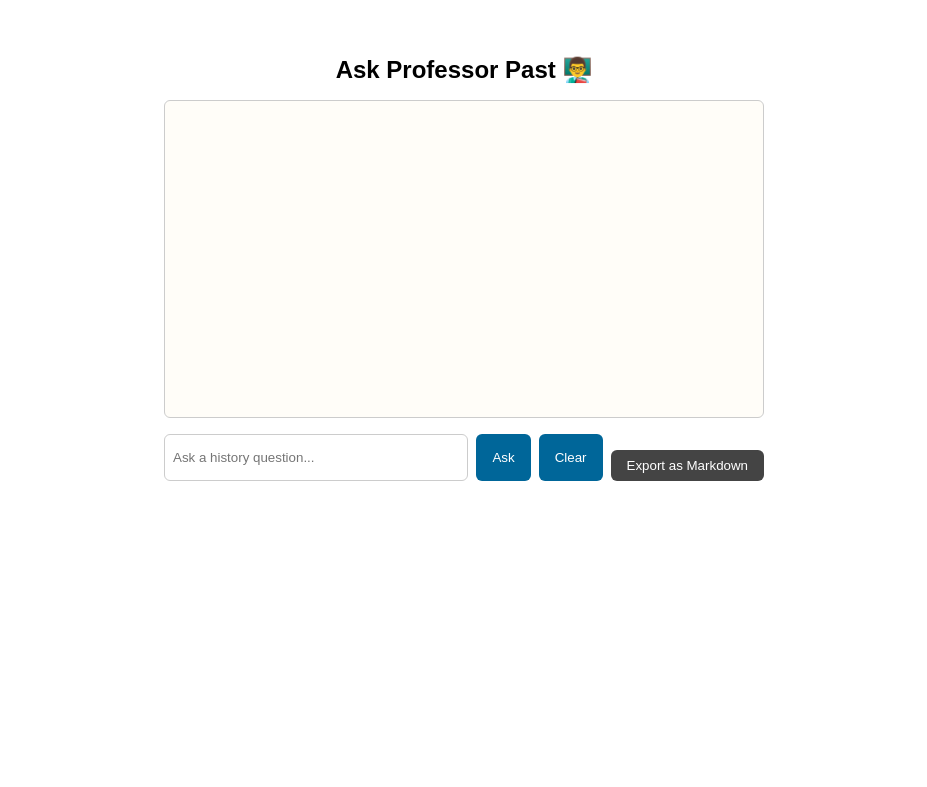
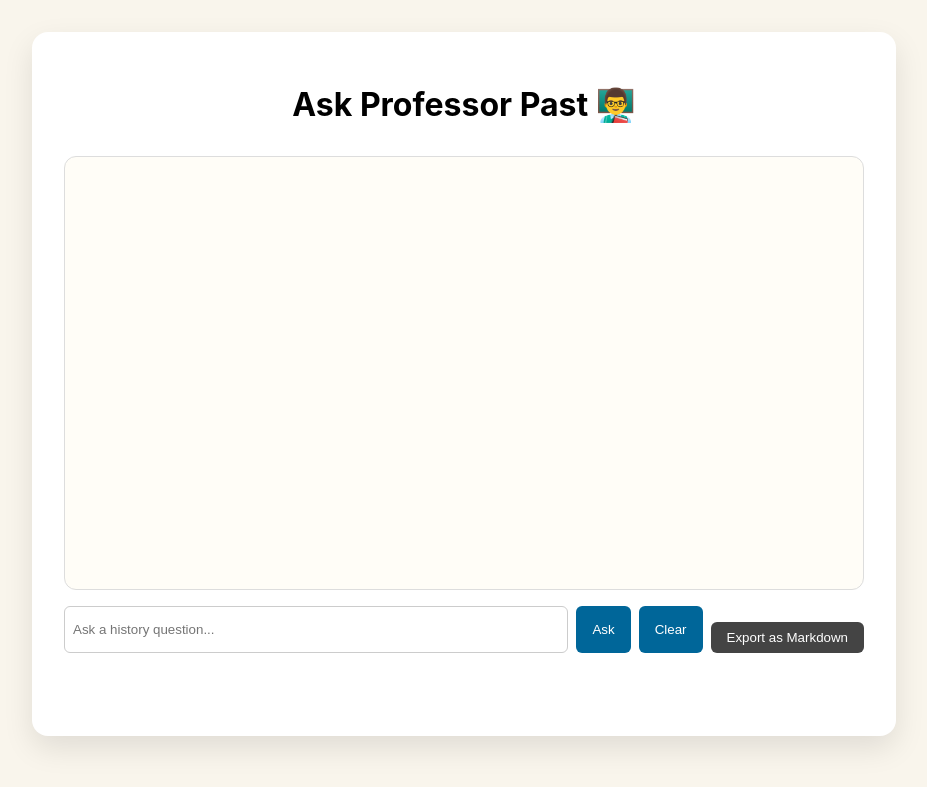
Before and after one commit to 3ixas/ask-professor-past, a Django app: page / in a window 1280 px wide. Shown: the top 787 px of the page, without its empty margins (176-1103 px from the left). Run offline with Django 5.2, Linux system fonts and the light colour scheme.

Commit message:
Improve container & layout in CSS.

```diff
--- a/core/static/core/style.css
+++ b/core/static/core/style.css
@@ -1,32 +1,37 @@
 body {
-    font-family: sans-serif;
-    background: #f41ee;
-    padding: 1rem;
+  font-family: 'Inter', sans-serif;
+  background: #f9f5ec;
+  padding: 2rem;
+  margin: 0;
 }
 
 .container {
-    max-width: 600px;
-    margin: auto;
-    background: white;
-    border-radius: 12px;
-    padding: 1rem;
-    box-shadow: 0 2px 10px rgba(0,0,0,0,0.1);
+  max-width: 800px;
+  margin: auto;
+  background: white;
+  border-radius: 16px;
+  padding: 2rem;
+  box-shadow: 0 12px 30px rgba(0, 0, 0, 0.1);
+  display: flex;
+  flex-direction: column;
+  min-height: 80vh;
 }
 
 h1 {
-    text-align: center;
-    font-size: 1.5rem;
-    margin-bottom: 1rem;
+  text-align: center;
+  font-size: 2rem;
+  margin-bottom: 2rem;
 }
 
 .chat-box {
-    height: 300px;
-    overflow-y: auto;
-    border: 1px solid #ccc;
-    padding: 0.5rem;
-    margin-bottom: 1rem;
-    border-radius: 6px;
-    background: #fffdf8;
+  flex-grow: 1;
+  overflow-y: auto;
+  border: 1px solid #ddd;
+  border-radius: 12px;
+  padding: 1rem;
+  margin-bottom: 1rem;
+  background: #fffdf7;
+  max-height: 50vh;
 }
 
 .message {
```
